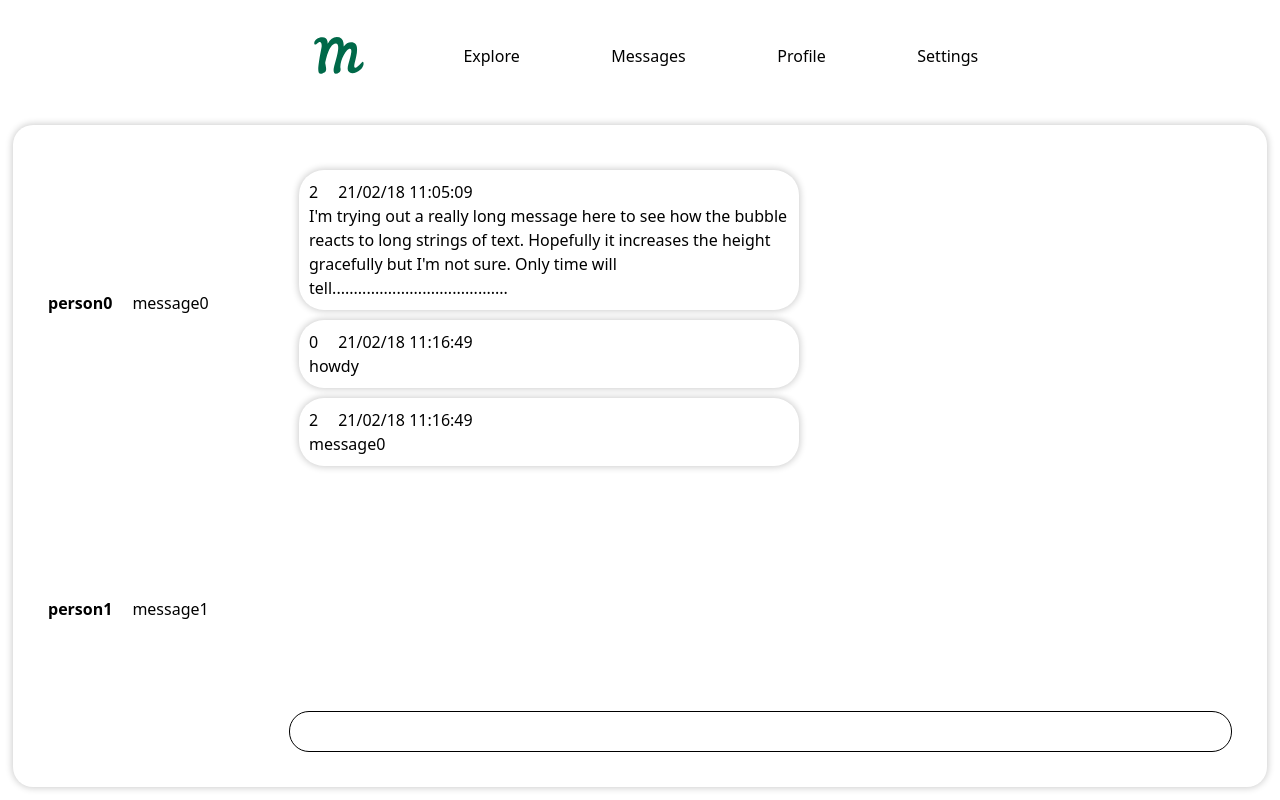
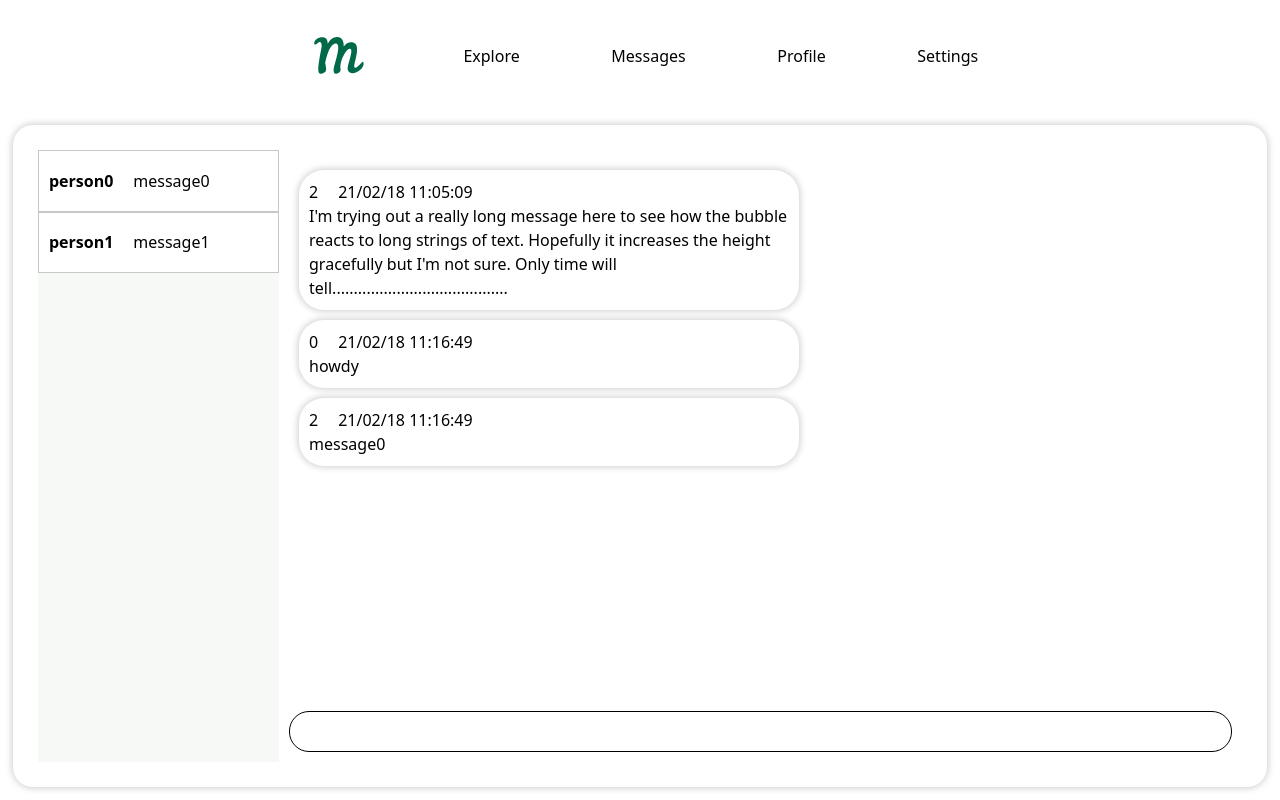
Before and after one commit to BHTho/Matcha, a React (Vite) app in the folder client/: page /messages in a window 1280 px wide. Built offline with nearby package versions, Linux system fonts and the light colour scheme.

Commit message:
added onclick event to change chatlog displayed when thumbnail clicked

```diff
--- a/client/src/pages/Messages/Messages.module.css
+++ b/client/src/pages/Messages/Messages.module.css
@@ -59,27 +59,12 @@
 .Thumbnail {
     width: 100%;
     height: 10%;
-    border: 1px rgba(0,0,0, 0.2) solid;
-    display: flex;
-    align-items: center;
-    /*justify-content: space-between*/
-    gap: 20px;
-    padding-left: 4%;
-    background-color: white;
+    border: 1px #00000033 solid;
     cursor: pointer;
-}
-
-.thumbnailMsg {
-    overflow: hidden;
-}
-
-.thumbnailName {
-    font-weight: bold;
 }
 
 .ChatFooter {
     height: 10%;
-    /*border: 1px black solid;*/
     display: flex;
     justify-content: center;
 }
--- a/client/src/pages/Messages/Messages.tsx
+++ b/client/src/pages/Messages/Messages.tsx
@@ -10,8 +10,13 @@ function MessagePage() {
     const [chatVisibility, setChatVisibility] = useState("hideChat");
     const [thumbsVisibility, setThumbsVisibility] = useState("showThumbs");
     const [buttonVisibility, setButtonVisibility] = useState("hideButton");
+    const [selectedContactId, setSelectedContactId] = useState(dummyContacts[0].id);
 
-    const changeStyle = () => {
+    const changeStyle = (contactId?: string) => {
+        if (contactId) {
+            setSelectedContactId(contactId);
+        }
+
         if (chatVisibility === "hideChat") {
             setThumbsVisibility("hideThumbs");
             setChatVisibility("showChat");
@@ -23,24 +28,29 @@ function MessagePage() {
         }
     };
 
+    const currentChatLog = dummyChatLogs.find(log => log.id === selectedContactId);
+
     return (
         <div className={styles.MessagePage}>
             <img
                 className={styles[buttonVisibility]}
                 src={backIcon}
                 alt="backBtn"
-                onClick={changeStyle}
+                onClick={() => changeStyle()}
             />
             <div
                 className={styles[thumbsVisibility]}
-                onClick={changeStyle}
+                onClick={() => changeStyle()}
             >
                 {dummyContacts.map((contact, index) => (
-                    <MsgThumbnail key={index} userData={contact}></MsgThumbnail>
+                    <div key={index} onClick={() => changeStyle(contact.id)} className={styles.Thumbnail}>
+                        <MsgThumbnail userData={contact}/>
+                    </div>
+
                 ))}
             </div>
             <div className={styles[chatVisibility]}>
-                <ChatHistory log={dummyChatLogs[0]}></ChatHistory>
+                {currentChatLog && <ChatHistory log={currentChatLog} />}
                 <div className={styles.ChatFooter}>
                     <input type="text" name="chatInput" className={styles.ChatInput} />
                 </div>
```
